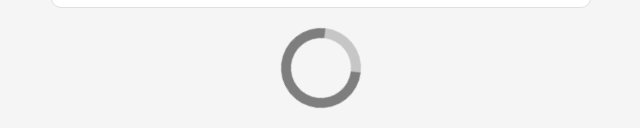
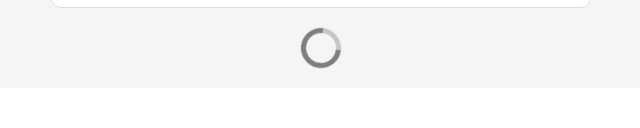
Before and after one commit to ashwinclarence/Linkedin_Clone, a plain HTML site: page index.html in a window 1280 px wide. Shown: the part 5304-5432 px from the top of the page, without its empty margins (319-959 px from the left). After the commit the page ends 5392 px from the top, so only its background shows below. Drawn offline with Linux system fonts and the light colour scheme.

Commit message:
loader size changed

```diff
--- a/style.css
+++ b/style.css
@@ -533,11 +533,11 @@ text-align: center;
 }
 .middle-home-loader{
 
-    border: 10px solid rgb(126, 126, 126);
-    border-top: 10px solid rgb(198, 198, 198);
+    border: 5px solid rgb(126, 126, 126);
+    border-top: 5px solid rgb(198, 198, 198);
     border-radius: 50%;
-    width: 60px;
-    height: 60px;
+    width: 30px;
+    height: 30px;
     text-align: center;
     animation:spin .7s linear infinite ;
 }
```
